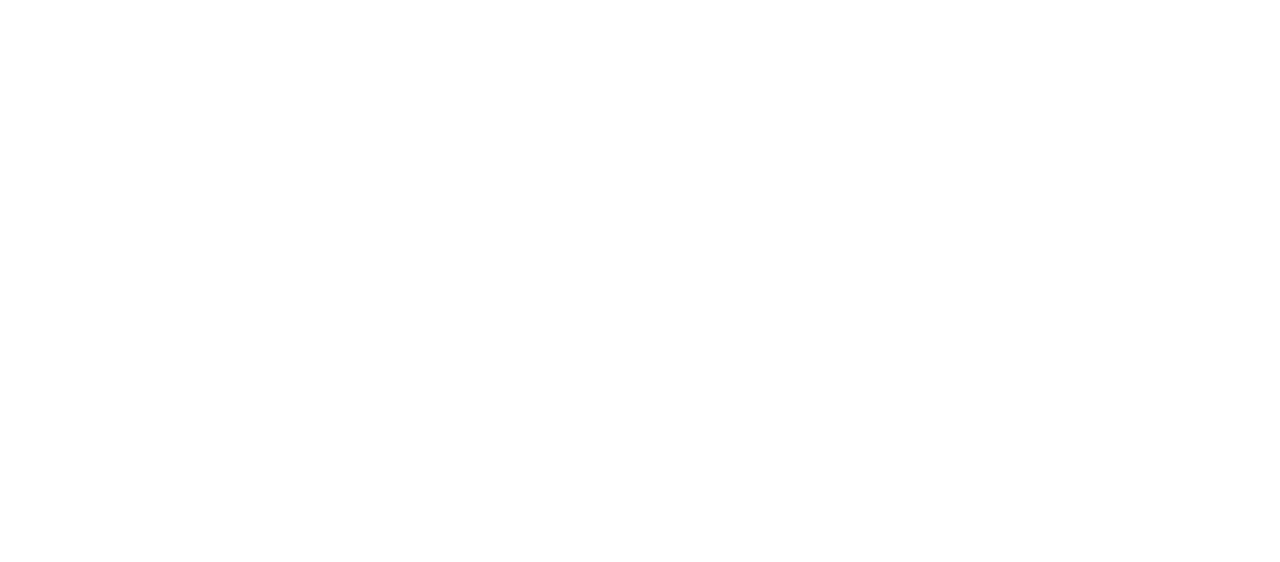
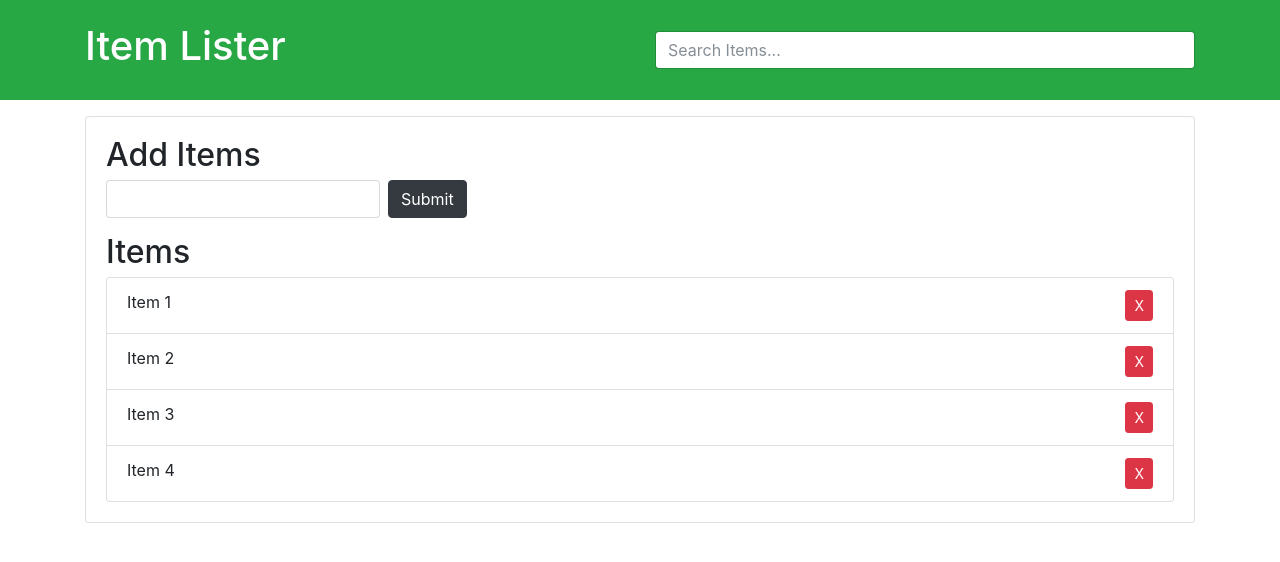
Before and after one commit to shreyash-daundkar/Dom-Item-Lister, a plain HTML site: page index.html in a window 1280 px wide. Drawn offline with nearby package versions, Linux system fonts and the light colour scheme.

Commit message:
Basic structure and styling

```diff
--- a/index.html
+++ b/index.html
@@ -3,9 +3,38 @@
 <head>
     <meta charset="UTF-8">
     <meta name="viewport" content="width=device-width, initial-scale=1.0">
+    <link rel="stylesheet" href="https://maxcdn.bootstrapcdn.com/bootstrap/4.0.0-beta/css/bootstrap.min.css" integrity="sha384-/Y6pD6FV/Vv2HJnA6t+vslU6fwYXjCFtcEpHbNJ0lyAFsXTsjBbfaDjzALeQsN6M" crossorigin="anonymous">
     <title>Item Lister</title>
 </head>
 <body>
+    <header id="main-header" class="bg-success text-white p-4 mb-3">
+        <div class="container">
+          <div class="row">
+            <div class="col-md-6">
+                <h1 id="header-title">Item Lister</h1>
+            </div>
+            <div class="col-md-6 align-self-center">
+                <input type="text" class="form-control" id="filter" placeholder="Search Items...">
+            </div>
+          </div>
+        </div>
+      </header>
+      <div class="container">
+       <div id="main" class="card card-body">
+        <h2 class="title">Add Items</h2>
+        <form id="addForm" class="form-inline mb-3">
+          <input type="text" class="form-control mr-2" id="item">
+          <input type="submit" class="btn btn-dark" value="Submit">
+        </form>
+        <h2 class="title">Items</h2>
+        <ul id="items" class="list-group">
+          <li class="list-group-item">Item 1 <button class="btn btn-danger btn-sm float-right delete">X</button></li>
+          <li class="list-group-item">Item 2 <button class="btn btn-danger btn-sm float-right delete">X</button></li>
+          <li class="list-group-item">Item 3 <button class="btn btn-danger btn-sm float-right delete">X</button></li>
+          <li class="list-group-item">Item 4 <button class="btn btn-danger btn-sm float-right delete">X</button></li>
+        </ul>
+       </div>
+      </div>
     <script src="script.js"></script>
 </body>
 </html>
```
